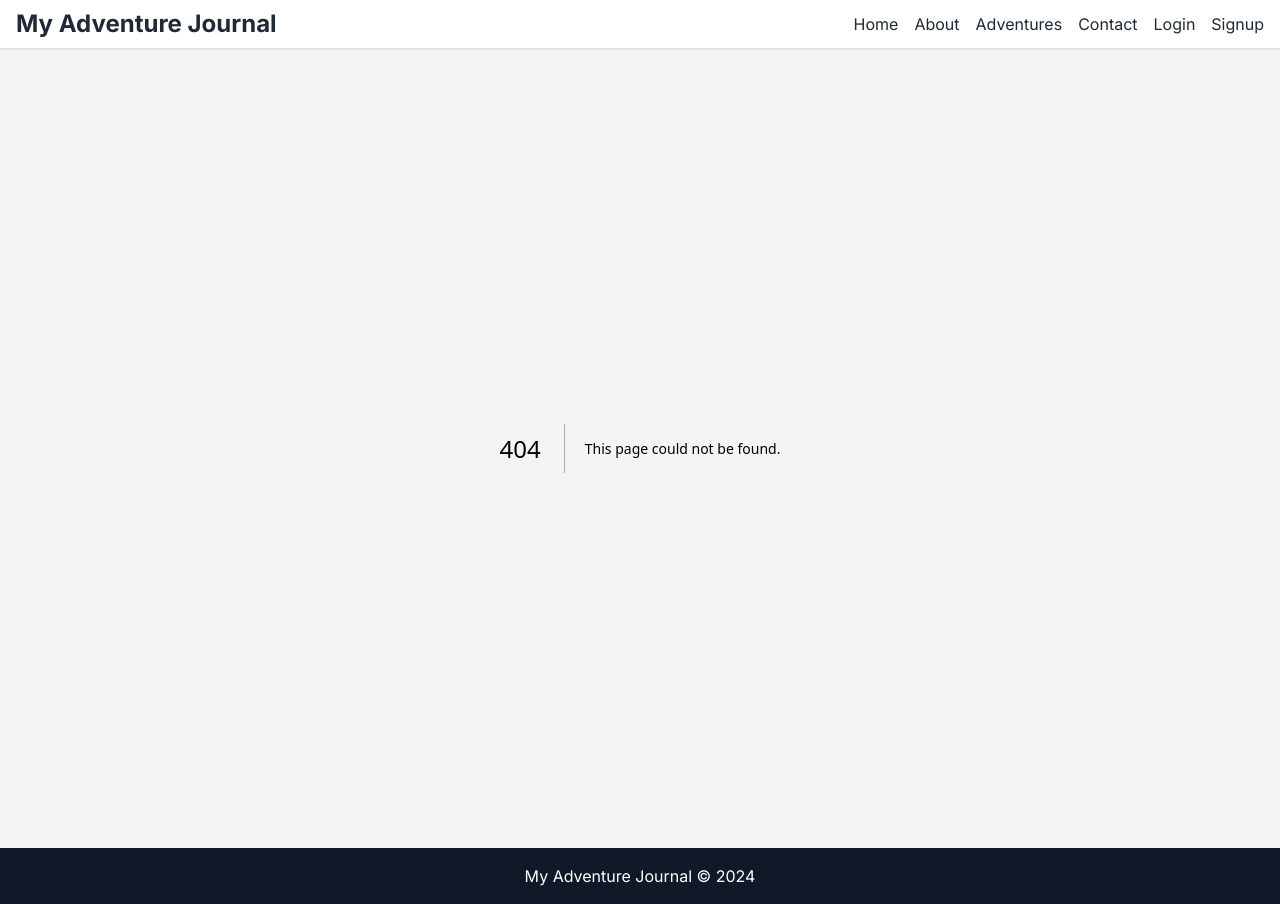
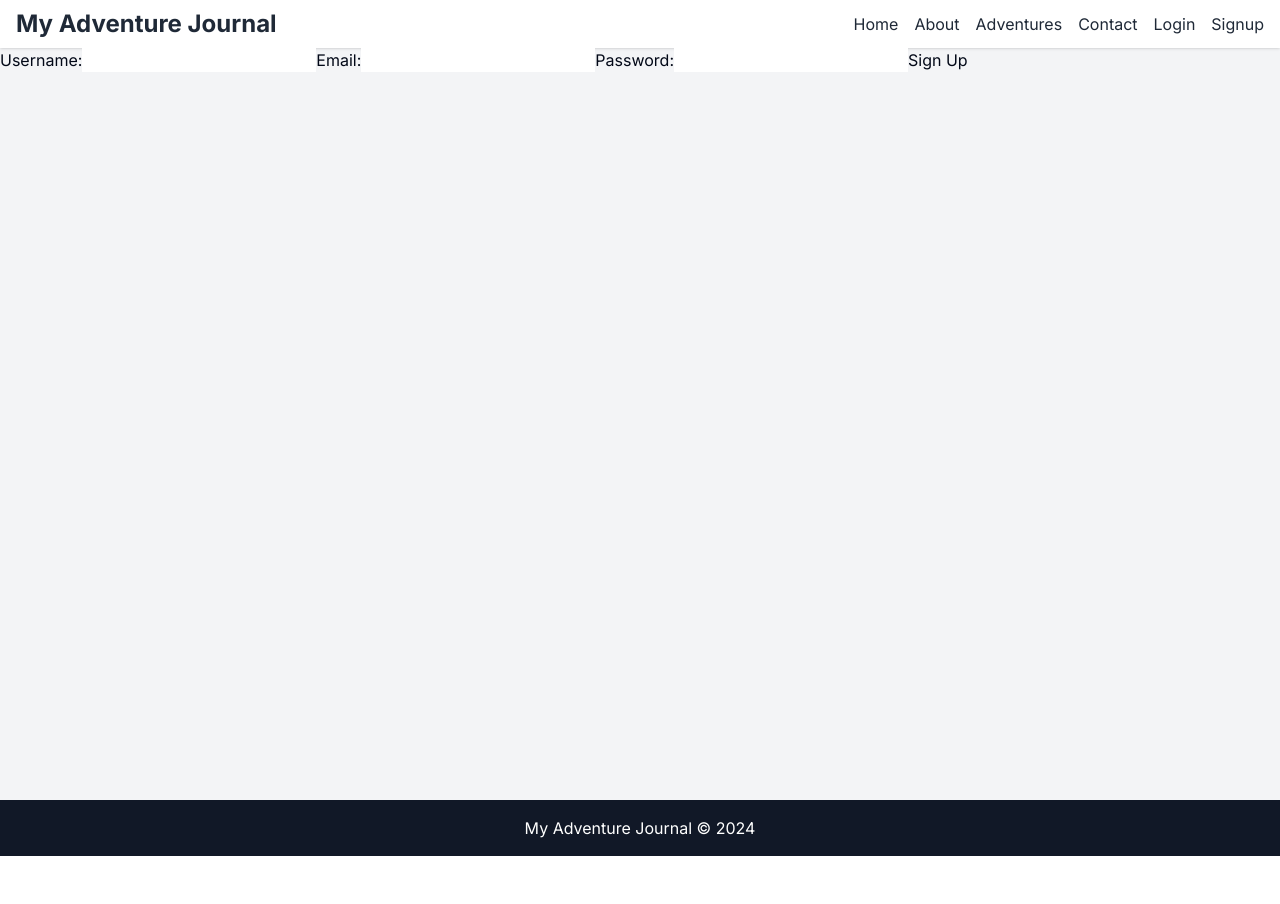
Before and after one commit to luchebert/adventure-journal, a Next.js app: page /signup in a window 1280 px wide. Before the commit this address had no page. After the commit the page ends 856 px from the top, so only its background shows below. Built offline with nearby package versions, Linux system fonts and the light colour scheme.

Commit message:
Initial signup page/form

```diff
--- /dev/null
+++ b/src/app/signup/page.tsx
@@ -0,0 +1,23 @@
+// src/app/signup/page.tsx
+import React from 'react';
+import { signupUser } from '@/actions/ActionsUser';
+
+export default function Page() {
+  return (
+    <form action={signupUser}>
+      <label>
+        Username:
+        <input type="text" name="username" required />
+      </label>
+      <label>
+        Email:
+        <input type="email" name="email" required />
+      </label>
+      <label>
+        Password:
+        <input type="password" name="password" required />
+      </label>
+      <button type="submit">Sign Up</button>
+    </form>
+  );
+}
```
